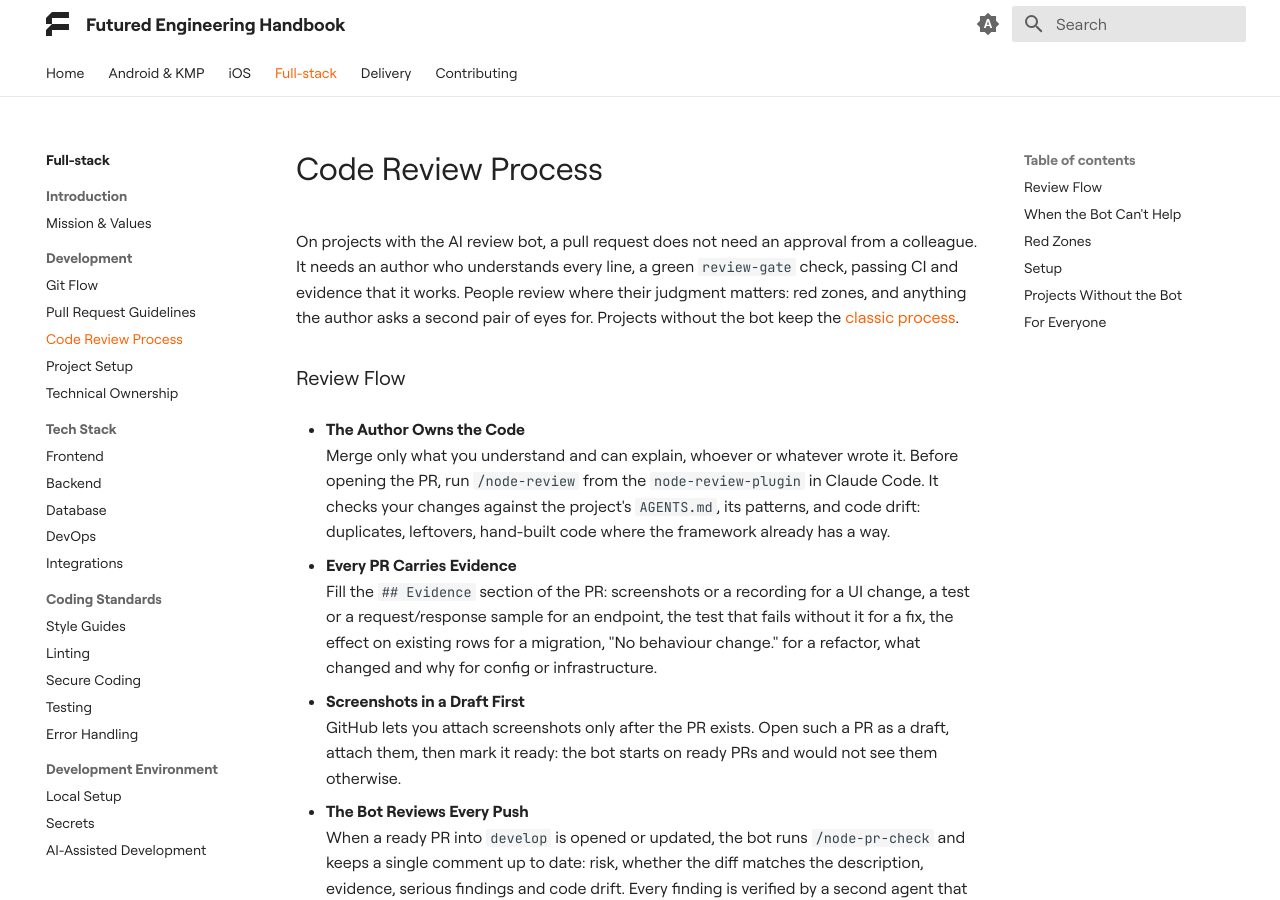
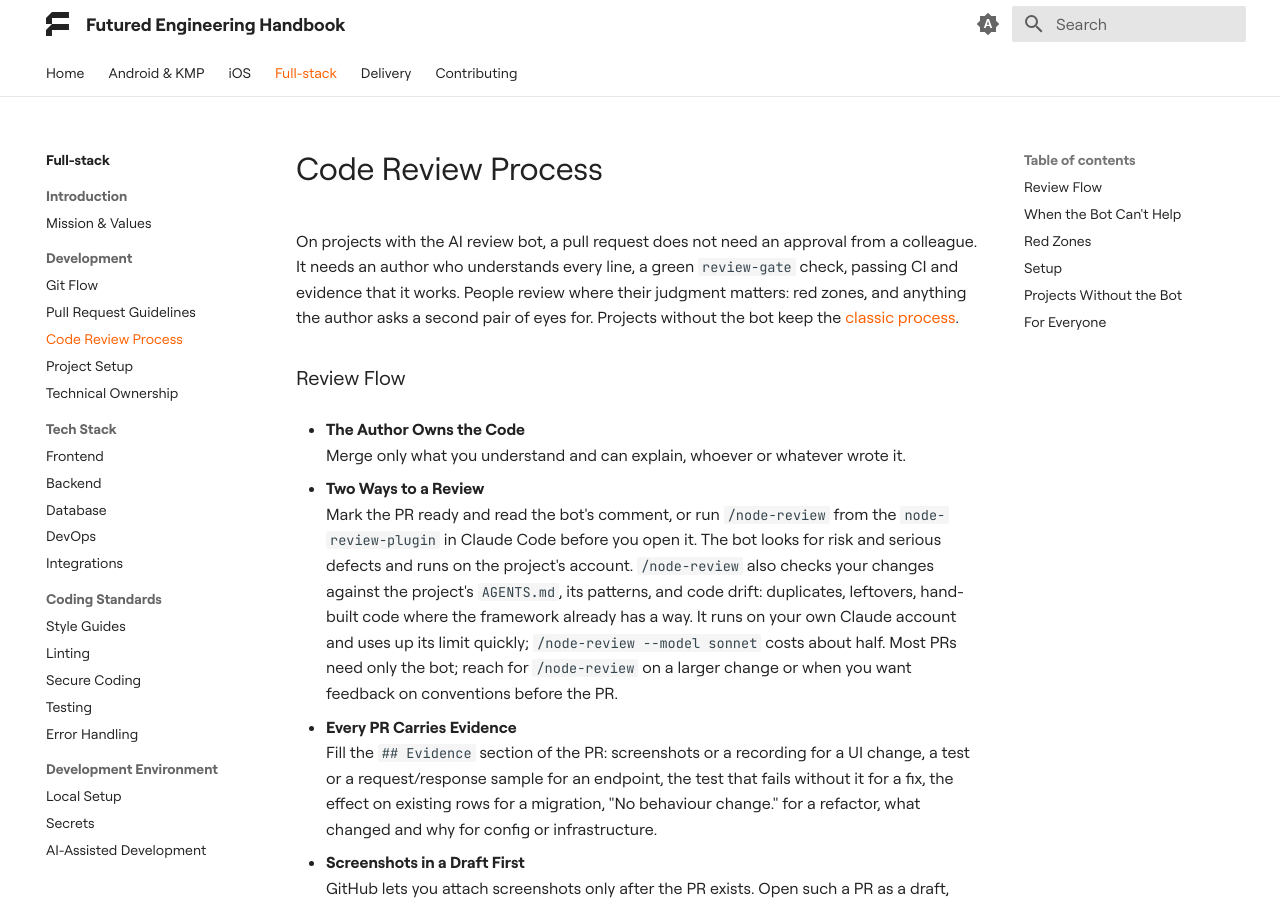
Before and after one commit to futuredapp/Engineering-Handbook, an MkDocs documentation site: the page built from docs/teams/fullstack/development/20_code_review_process.md, in a window 1280 px wide and 900 px high. Built offline with MkDocs 1.6.1 and Material for MkDocs 9.7.7, drawn with Linux system fonts in a browser that asks for light colours.

Commit message:
docs(fullstack): review through the bot or /node-review, not always both
Co-Authored-By: Claude Opus 5.5 <noreply@anthropic.com>

```diff
--- a/docs/teams/fullstack/development/20_code_review_process.md
+++ b/docs/teams/fullstack/development/20_code_review_process.md
@@ -3,7 +3,10 @@ On projects with the AI review bot, a pull request does not need an approval fro
 ### Review Flow
 
 - **The Author Owns the Code**
-  Merge only what you understand and can explain, whoever or whatever wrote it. Before opening the PR, run `/node-review` from the `node-review-plugin` in Claude Code. It checks your changes against the project's `AGENTS.md`, its patterns, and code drift: duplicates, leftovers, hand-built code where the framework already has a way.
+  Merge only what you understand and can explain, whoever or whatever wrote it.
+
+- **Two Ways to a Review**
+  Mark the PR ready and read the bot's comment, or run `/node-review` from the `node-review-plugin` in Claude Code before you open it. The bot looks for risk and serious defects and runs on the project's account. `/node-review` also checks your changes against the project's `AGENTS.md`, its patterns, and code drift: duplicates, leftovers, hand-built code where the framework already has a way. It runs on your own Claude account and uses up its limit quickly; `/node-review --model sonnet` costs about half. Most PRs need only the bot; reach for `/node-review` on a larger change or when you want feedback on conventions before the PR.
 
 - **Every PR Carries Evidence**
   Fill the `## Evidence` section of the PR: screenshots or a recording for a UI change, a test or a request/response sample for an endpoint, the test that fails without it for a fix, the effect on existing rows for a migration, "No behaviour change." for a refactor, what changed and why for config or infrastructure.
```
